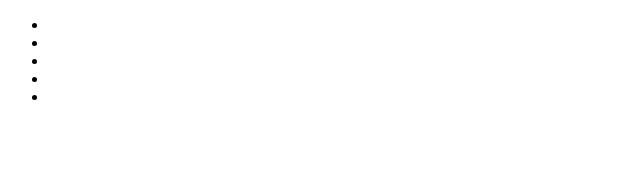
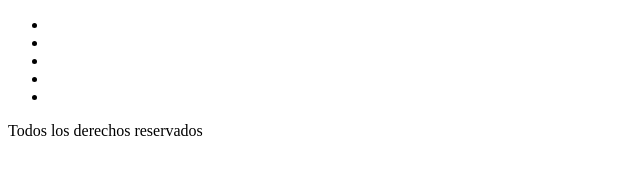
Before and after one commit to osmunozb/0004, a plain HTML site: page index.html in a window 1280 px wide. Shown: the whole page, without its empty margins (0-640 px from the left). Drawn offline with Linux system fonts and the light colour scheme.

Commit message:
esrtuctura base footer

```diff
--- a/index.html
+++ b/index.html
@@ -20,6 +20,8 @@
     </nav>
 
 
+    <footer>Todos los derechos reservados</footer>
+
 </body>
 
 </html>
```
